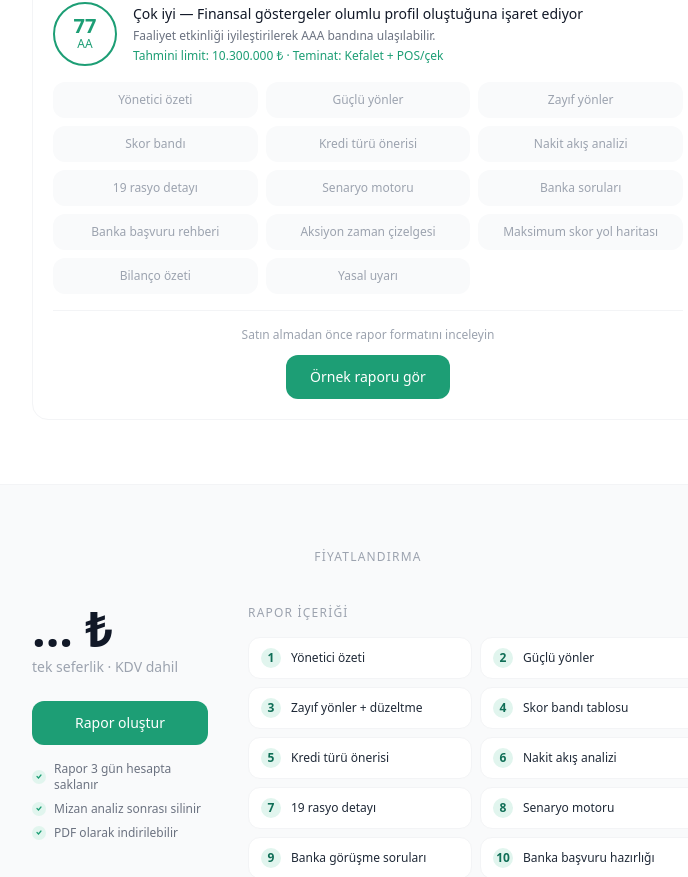
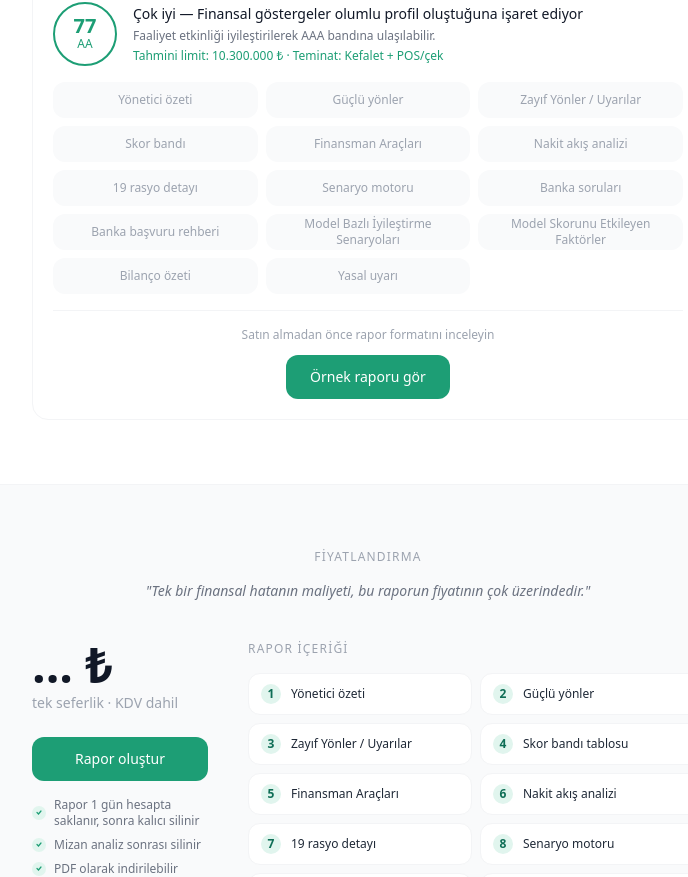
Before and after one commit to gokhanonurai-lang/bilancoskor, a Next.js app: page / in a window 1280 px wide. Shown: the part 1226-2103 px from the top of the page, without its empty margins (272-960 px from the left). Built offline with nearby package versions, Linux system fonts and the light colour scheme; no server answers; the database is empty.

Commit message:
feat: fiyatlandırma metinleri güncellendi, motto eklendi

```diff
--- a/src/app/page.tsx
+++ b/src/app/page.tsx
@@ -8,16 +8,16 @@ import SampleReportModal from '@/components/SampleReportModal'
 const RAPOR_BASLIKLARI = [
   { n: '1',  t: 'Yönetici özeti' },
   { n: '2',  t: 'Güçlü yönler' },
-  { n: '3',  t: 'Zayıf yönler + düzeltme' },
+  { n: '3',  t: 'Zayıf Yönler / Uyarılar' },
   { n: '4',  t: 'Skor bandı tablosu' },
-  { n: '5',  t: 'Kredi türü önerisi' },
+  { n: '5',  t: 'Finansman Araçları' },
   { n: '6',  t: 'Nakit akış analizi' },
   { n: '7',  t: '19 rasyo detayı' },
   { n: '8',  t: 'Senaryo motoru' },
   { n: '9',  t: 'Banka görüşme soruları' },
   { n: '10', t: 'Banka başvuru hazırlığı' },
-  { n: '11', t: 'Aksiyon zaman çizelgesi' },
-  { n: '12', t: 'Maksimum skora yol haritası' },
+  { n: '11', t: 'Model Bazlı İyileştirme Senaryoları' },
+  { n: '12', t: 'Model Skorunu Etkileyen Faktörler' },
   { n: '13', t: 'Bilanço özeti' },
   { n: '14', t: 'Yasal uyarı' },
 ]
@@ -127,7 +127,7 @@ export default function LandingPage() {
               </div>
             </div>
             <div className="grid grid-cols-3 gap-2 mb-4">
-              {['Yönetici özeti','Güçlü yönler','Zayıf yönler','Skor bandı','Kredi türü önerisi','Nakit akış analizi','19 rasyo detayı','Senaryo motoru','Banka soruları','Banka başvuru rehberi','Aksiyon zaman çizelgesi','Maksimum skor yol haritası','Bilanço özeti','Yasal uyarı'].map(t => (
+              {['Yönetici özeti','Güçlü yönler','Zayıf Yönler / Uyarılar','Skor bandı','Finansman Araçları','Nakit akış analizi','19 rasyo detayı','Senaryo motoru','Banka soruları','Banka başvuru rehberi','Model Bazlı İyileştirme Senaryoları','Model Skorunu Etkileyen Faktörler','Bilanço özeti','Yasal uyarı'].map(t => (
                 <div key={t} className="bg-gray-50 rounded-xl h-9 flex items-center justify-center px-2">
                   <span className="text-xs text-gray-400 text-center">{t}</span>
                 </div>
@@ -144,7 +144,8 @@ export default function LandingPage() {
       {/* FİYATLANDIRMA */}
       <section className="border-t border-gray-100 py-16 bg-gray-50">
         <div className="max-w-5xl mx-auto px-6">
-          <div className="text-xs font-medium text-gray-400 uppercase tracking-widest text-center mb-10">Fiyatlandırma</div>
+          <div className="text-xs font-medium text-gray-400 uppercase tracking-widest text-center mb-4">Fiyatlandırma</div>
+          <p className="text-center text-sm text-gray-500 italic mb-10">"Tek bir finansal hatanın maliyeti, bu raporun fiyatının çok üzerindedir."</p>
           <div className="max-w-2xl mx-auto flex gap-10 items-start">
 
             {/* Sol: fiyat + buton + notlar */}
@@ -153,7 +154,7 @@ export default function LandingPage() {
               <div className="text-sm text-gray-400 mb-6">tek seferlik · KDV dahil</div>
               <Link href="/auth" className="btn-primary w-full block text-center">Rapor oluştur</Link>
               <div className="mt-4 space-y-2">
-                {['Rapor 3 gün hesapta saklanır', 'Mizan analiz sonrası silinir', 'PDF olarak indirilebilir'].map(f => (
+                {['Rapor 1 gün hesapta saklanır, sonra kalıcı silinir', 'Mizan analiz sonrası silinir', 'PDF olarak indirilebilir'].map(f => (
                   <div key={f} className="flex items-center gap-2 text-xs text-gray-500">
                     <div className="w-3.5 h-3.5 rounded-full bg-brand-50 flex items-center justify-center flex-shrink-0">
                       <svg width="6" height="5" viewBox="0 0 6 5" fill="none"><path d="M1 2.5L2.5 4L5 1" stroke="#1D9E75" strokeWidth="1.2" strokeLinecap="round"/></svg>
```
